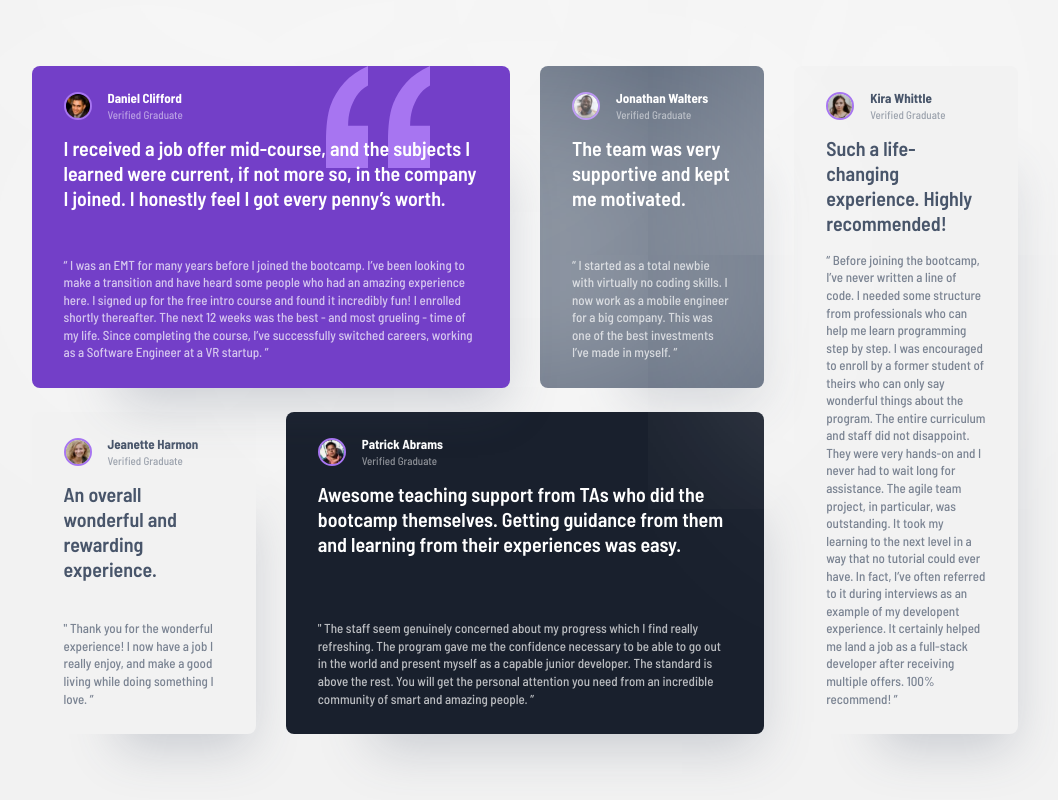
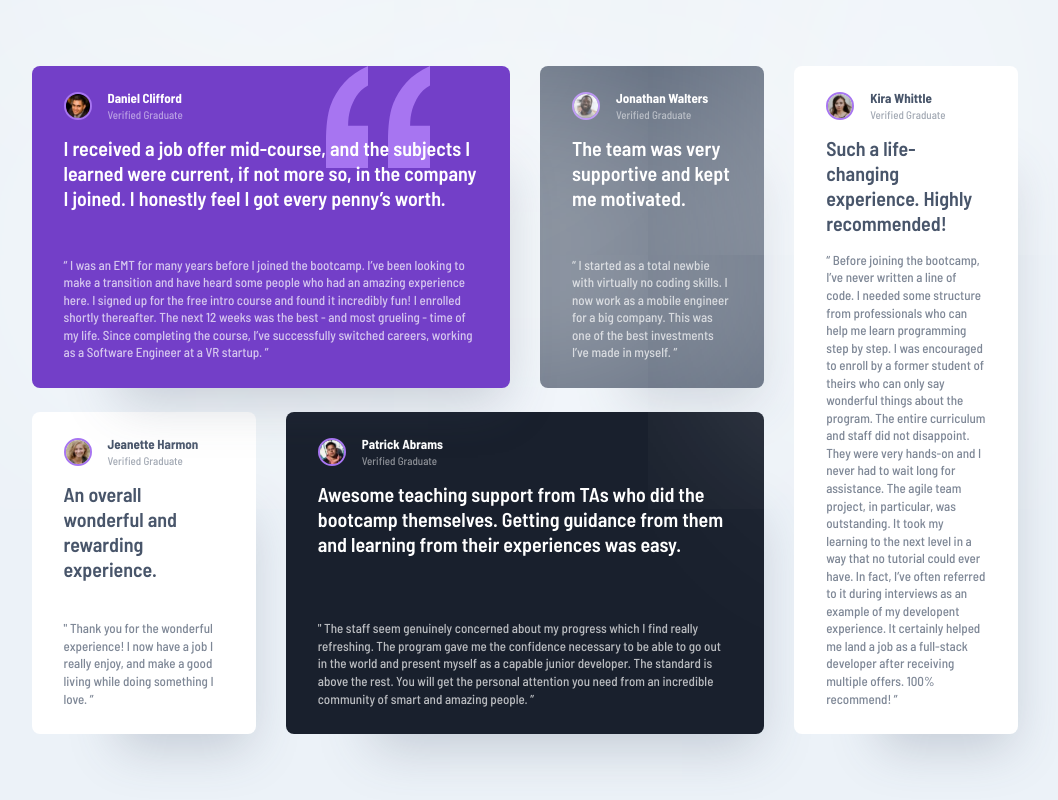
Before and after one commit to thibault-deverge/FME-Testimonial_grid, a website: page index.html in a window 1280 px wide. Shown: the whole page, without its empty margins (115-1173 px from the left). Drawn offline with Linux system fonts and the light colour scheme.

Commit message:
Fix background color body

```diff
--- a/scss/abstracts/_variables.scss
+++ b/scss/abstracts/_variables.scss
@@ -9,8 +9,7 @@ $fw-bolder: 600;
 // Colors
 $clr-primary-dark: #733fc8;
 $clr-primary-light: #a775f1;
-$clr-background-body: #f2f2f2;
-$clr-almost-white: #ecf2f8;
+$clr-blue-white: #ecf2f8;
 $clr-pure-white: #ffffff;
 $clr-light-gray: #cfcfcf;
 $clr-gray: #48556a;
--- a/scss/base/_base.scss
+++ b/scss/base/_base.scss
@@ -1,7 +1,7 @@
 @use "../abstracts/variables" as var;
 
 body {
-	background-color: var.$clr-background-body;
+	background-color: var.$clr-blue-white;
 	color: var.$clr-gray;
 	font-family: var.$font-primary;
 	font-size: var.$fs-medium;
--- a/scss/components/testimonial.scss
+++ b/scss/components/testimonial.scss
@@ -112,6 +112,11 @@
 	background-color: var.$clr-gray;
 }
 
+.testimonial--white-1,
+.testimonial--white-2 {
+	background-color: var.$clr-pure-white;
+}
+
 .testimonial--white-2 {
 	@media screen and (min-width: var.$bp-desktop) {
 		grid-row: 1 / span 2;
```
Also changed, not shown: css/main.css, 1 other file.
